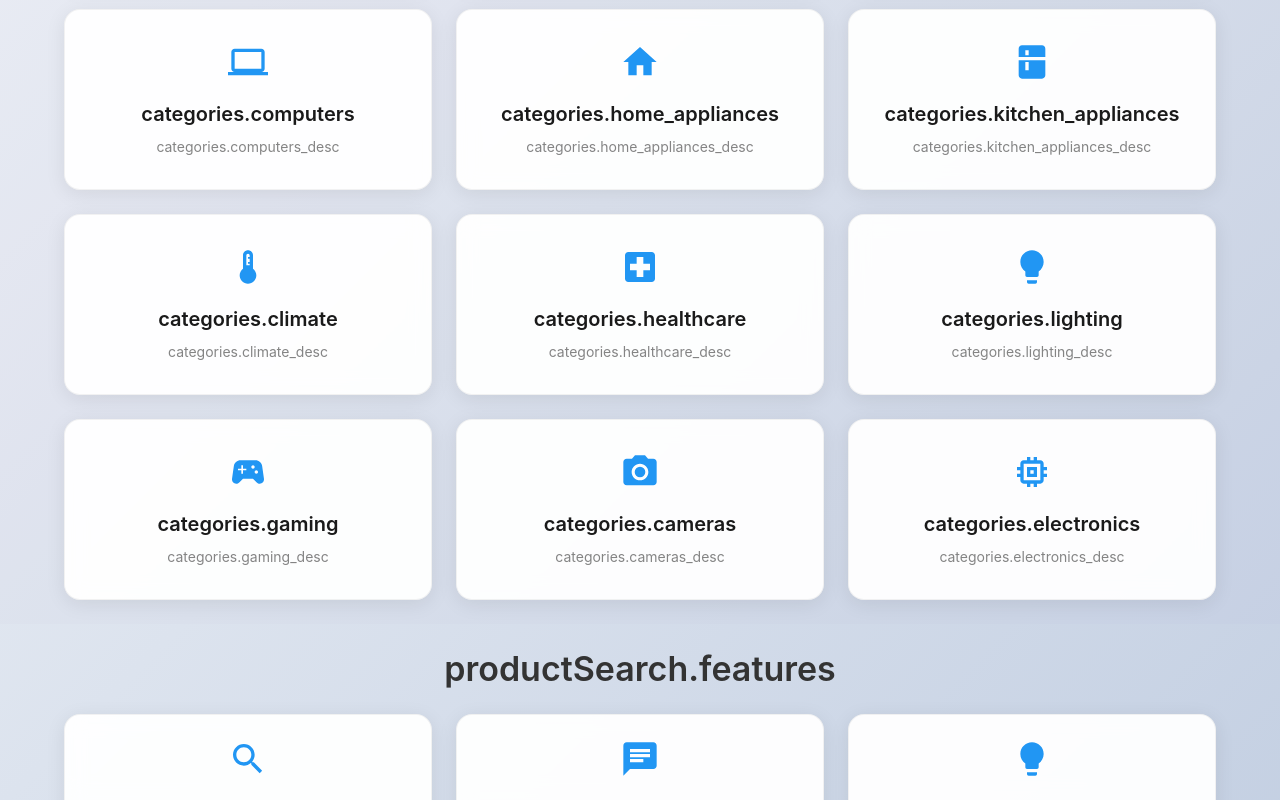
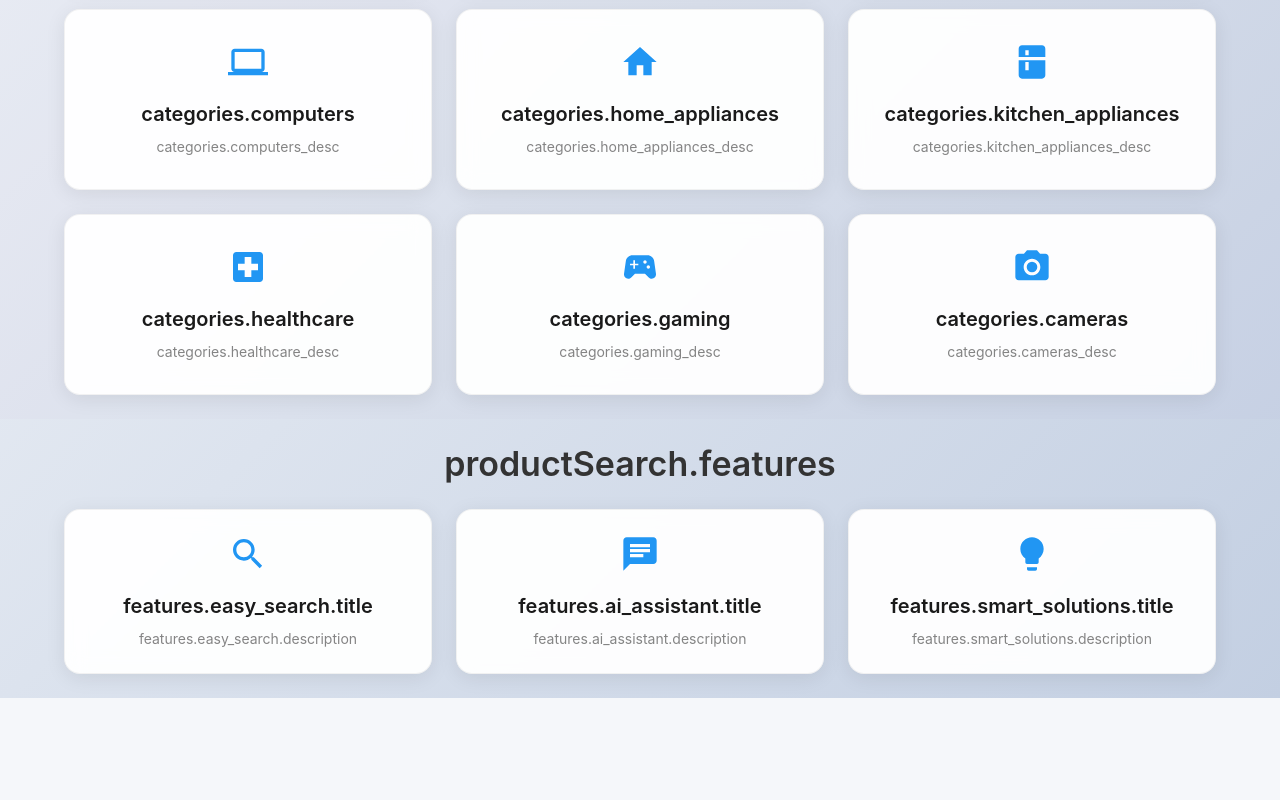
Before and after one commit to shruti-singh26/Pravus.ai, a React (Create React App) app: page / in a window 1280 px wide. Shown: the part 572-1372 px from the top of the page. After the commit the page ends 1270 px from the top, so only its background shows below. Built offline with nearby package versions, Linux system fonts and the light colour scheme; the HTML template or start-up script is replaced by a standard one.

Commit message:
reduce number of tiles and thumbs up and down updates

```diff
--- a/src/components/ChatInterface.tsx
+++ b/src/components/ChatInterface.tsx
@@ -182,6 +182,19 @@ const FeedbackButtons = styled(Box)(({ theme }) => ({
 }));
 
 const Feedback: React.FC<FeedbackProps & { feedbackSubmitted?: boolean }> = ({ onFeedbackSubmit, feedbackSubmitted }) => {
+  const [feedback, setFeedback] = useState<'up' | 'down' | null>(null);
+
+  const handleFeedback = (isPositive: boolean) => {
+    const newFeedback = isPositive ? 'up' : 'down';
+    // If clicking the same button again, reset the state
+    if (feedback === newFeedback) {
+      setFeedback(null);
+    } else {
+      setFeedback(newFeedback);
+      onFeedbackSubmit(isPositive);
+    }
+  };
+
   return (
     <FeedbackButtons>
       {!feedbackSubmitted ? (
@@ -192,19 +205,27 @@ const Feedback: React.FC<FeedbackProps & { feedbackSubmitted?: boolean }> = ({ o
           <Tooltip title="Yes, this helped">
             <IconButton
               size="small"
-              onClick={() => onFeedbackSubmit(true)}
-              sx={{ color: 'success.main' }}
+              onClick={() => handleFeedback(true)}
             >
-              <ThumbUpIcon fontSize="small" />
+              <ThumbUpIcon
+                fontSize="small"
+                sx={{
+                  color: feedback === 'up' ? 'success.main' : 'inherit'
+                }}
+              />
             </IconButton>
           </Tooltip>
           <Tooltip title="No, I need more help">
             <IconButton
               size="small"
-              onClick={() => onFeedbackSubmit(false)}
-              sx={{ color: 'error.main' }}
+              onClick={() => handleFeedback(false)}
             >
-              <ThumbDownIcon fontSize="small" />
+              <ThumbDownIcon
+                fontSize="small"
+                sx={{
+                  color: feedback === 'down' ? 'error.main' : 'inherit'
+                }}
+              />
             </IconButton>
           </Tooltip>
         </>
--- a/src/components/ProductSearch.tsx
+++ b/src/components/ProductSearch.tsx
@@ -210,22 +210,10 @@ const ProductSearch: React.FC = () => {
       description: t('categories.kitchen_appliances_desc')
     },
     {
-      id: 'climate',
-      icon: HvacIcon,
-      title: t('categories.climate'),
-      description: t('categories.climate_desc')
-    },
-    {
       id: 'healthcare',
       icon: HealthcareIcon,
       title: t('categories.healthcare'),
       description: t('categories.healthcare_desc')
-    },
-    {
-      id: 'lighting',
-      icon: LightingIcon,
-      title: t('categories.lighting'),
-      description: t('categories.lighting_desc')
     },
     {
       id: 'gaming',
@@ -239,12 +227,6 @@ const ProductSearch: React.FC = () => {
       title: t('categories.cameras'),
       description: t('categories.cameras_desc')
     },
-    {
-      id: 'electronics',
-      icon: ElectronicsIcon,
-      title: t('categories.electronics'),
-      description: t('categories.electronics_desc')
-    }
   ];
 
   const features = [
```
